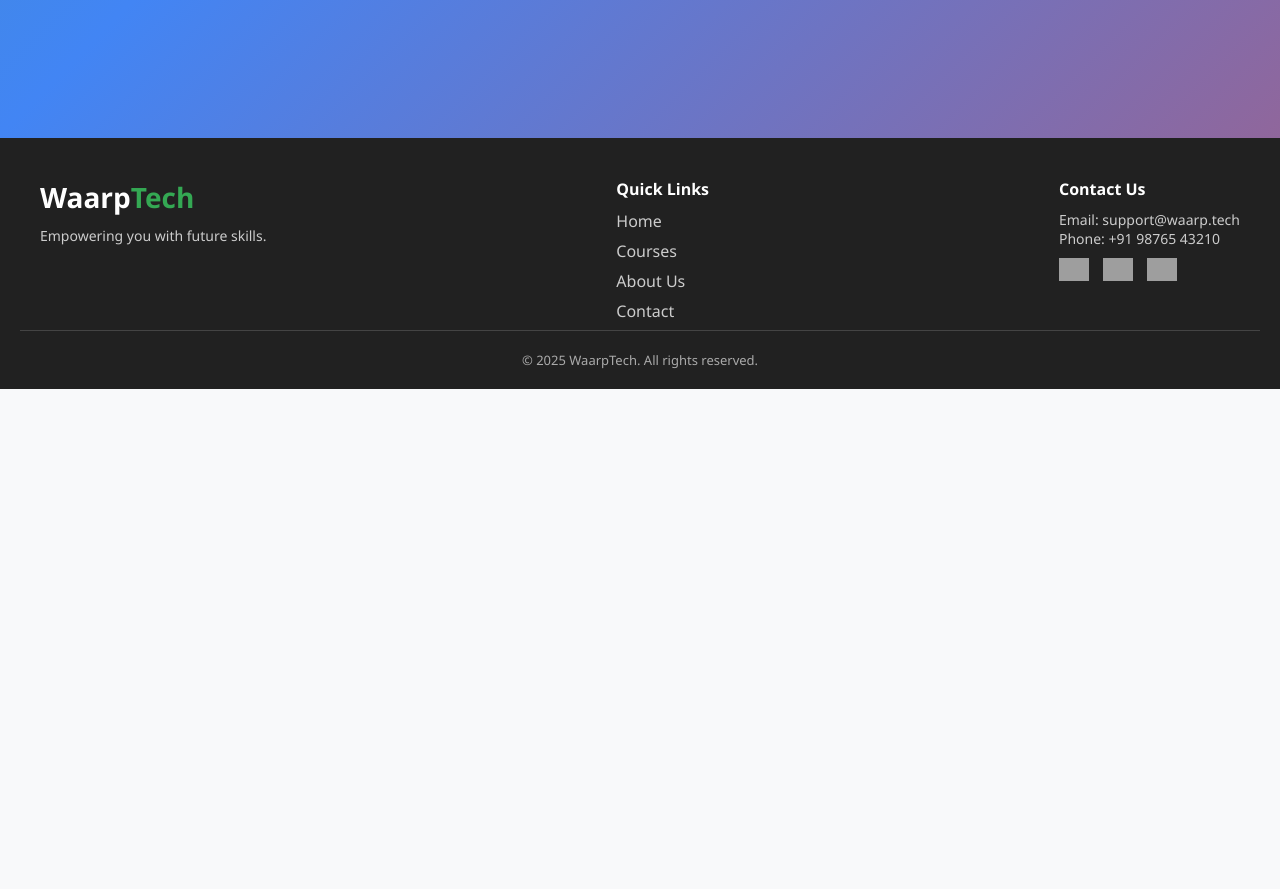
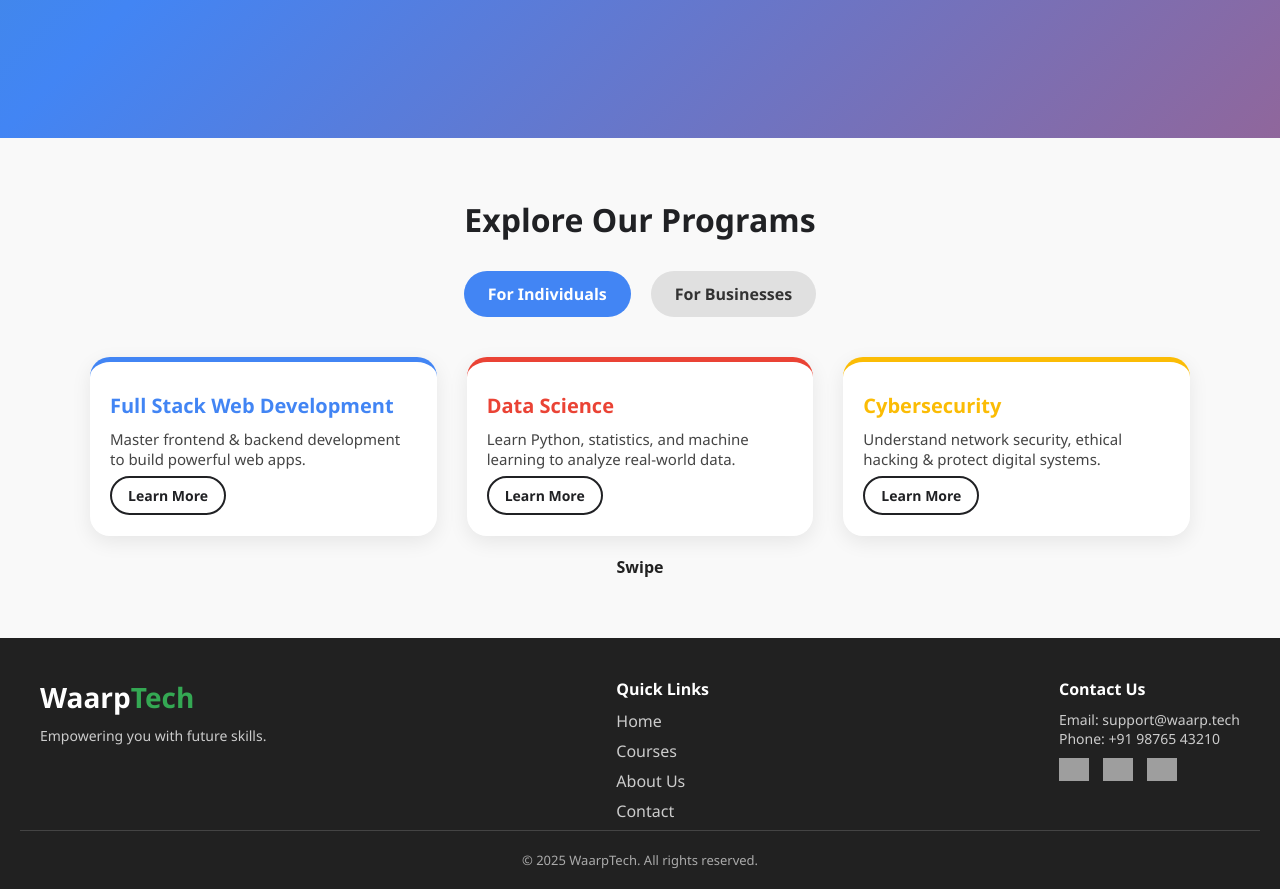
Before and after one commit to asmit1105/Waarptech, a plain HTML site: page index.html in a window 1280 px wide. Shown: the part 740-1629 px from the top of the page. Before the commit the page ends 1129 px from the top, so only its background shows below. Drawn offline with nearby package versions, Linux system fonts and the light colour scheme; grey boxes are pictures that could not be loaded.

Commit message:
Update index.html

```diff
--- a/index.html
+++ b/index.html
@@ -5,6 +5,13 @@
   <meta name="viewport" content="width=device-width, initial-scale=1.0"/>
   <title>WaarpTech - Empowering You with Future Skills</title>
   <link rel="stylesheet" href="style.css" />
+  <!-- Swiper CSS -->
+<link rel="stylesheet" href="https://cdn.jsdelivr.net/npm/swiper@11/swiper-bundle.min.css" />
+<!-- Google Font -->
+<link href="https://fonts.googleapis.com/css2?family=Poppins:wght@400;600&display=swap" rel="stylesheet">
+<link rel="icon" href="WhatsApp Image 2025-07-27 at 15.24.35_a6c467ae.jpg" type="image/x-icon" height="32" width="32" />
+
+
 </head>
 <body>
   <nav>
@@ -14,6 +21,7 @@
       <li><a href="courses.html">Courses</a></li>
       <li><a href="about.html">About Us</a></li>
       <li><a href="contact.html">Contact</a></li>
+       <li><a href="register.html">Regsiter</a></li>
     </ul>
   </nav>
 
@@ -26,6 +34,60 @@
     </div>
 
   </section>
+  <section class="course-selection">
+  <h2 class="section-title">Explore Our Programs</h2>
+  <div class="toggle-buttons">
+    <button onclick="toggleSlider('individual')" id="btn-individual" class="active">For Individuals</button>
+    <button onclick="toggleSlider('business')" id="btn-business">For Businesses</button>
+  </div>
+
+  <!-- Individual Courses Slider -->
+  <div class="swiper-container course-slider" id="slider-individual">
+    <div class="swiper-wrapper">
+      <div class="swiper-slide course-card google-blue">
+        <h3 style="color:#4285f4" >Full Stack Web Development</h3>
+
+        <p>Master frontend & backend development to build powerful web apps.</p>
+        <a href="register.html" class="learn-more">Learn More</a>
+      </div>
+      <div class="swiper-slide course-card google-red">
+        <h3 style="color:#ea4335">Data Science</h3>
+        <p>Learn Python, statistics, and machine learning to analyze real-world data.</p>
+        <a href="register.html" class="learn-more">Learn More</a>
+      </div>
+      <div class="swiper-slide course-card google-yellow">
+        <h3 style="color:#fbbc05">Cybersecurity</h3>
+        <p>Understand network security, ethical hacking & protect digital systems.</p>
+        <a href="register.html" class="learn-more">Learn More</a>
+      </div>
+    </div>
+  </div>
+
+  <!-- Business Courses Slider -->
+  <div class="swiper-container course-slider hidden" id="slider-business">
+    <div class="swiper-wrapper">
+      <div class="swiper-slide course-card google-green">
+        <h3 style="color:#34a853" >Cloud Computing with AWS</h3>
+        <p>Build cloud-based solutions with real AWS projects and tools.</p>
+        <a href="register.html" class="learn-more">Learn More</a>
+      </div>
+      <div class="swiper-slide course-card google-blue">
+        <h3 style="color:#4285f4">Data Engineering</h3>
+        <p>Design scalable data pipelines and ETL workflows with modern tech.</p>
+        <a href="register.html" class="learn-more">Learn More</a>
+      </div>
+      <div class="swiper-slide course-card google-red">
+        <h3 style="color:#ea4335">Quality Assurance</h3>
+        <p>Ensure product quality using testing tools, automation, and QA methods.</p>
+        <a href="register.html" class="learn-more">Learn More</a>
+      </div>
+    </div>
+
+  </div>
+      <h4 style="font-family: system-ui, -apple-system, BlinkMacSystemFont, 'Segoe UI', Roboto, Oxygen, Ubuntu, Cantarell, 'Open Sans', 'Helvetica Neue', sans-serif; margin-top: 20px;">Swipe</h4>
+</section>
+
+
   <footer>
   <div class="footer-container">
     <div class="footer-brand">
@@ -49,7 +111,7 @@
       <p>Phone: +91 98765 43210</p>
       <div class="footer-socials">
         <a href="#"><img src="https://img.icons8.com/color/48/facebook.png" alt="Facebook" /></a>
-        <a href="#"><img src="https://img.icons8.com/color/48/linkedin.png" alt="LinkedIn" /></a>
+        <a href="https://www.linkedin.com/company/waarp-technologies/"><img src="https://img.icons8.com/color/48/linkedin.png" alt="LinkedIn" /></a>
         <a href="#"><img src="https://img.icons8.com/color/48/instagram-new.png" alt="Instagram" /></a>
       </div>
     </div>
@@ -58,7 +120,52 @@
     <p>© 2025 WaarpTech. All rights reserved.</p>
   </div>
 </footer>
+<!-- Swiper JS -->
+<script src="https://cdn.jsdelivr.net/npm/swiper@11/swiper-bundle.min.js"></script>
 
+  <script>
+  // Initialize both Swipers
+  const swiper1 = new Swiper('#slider-individual', {
+    slidesPerView: 1,
+    spaceBetween: 30,
+    loop: true,
+    breakpoints: {
+      768: { slidesPerView: 2 },
+      1024: { slidesPerView: 3 }
+    }
+  });
+
+  const swiper2 = new Swiper('#slider-business', {
+    slidesPerView: 1,
+    spaceBetween: 30,
+    loop: true,
+    breakpoints: {
+      768: { slidesPerView: 2 },
+      1024: { slidesPerView: 3 }
+    }
+  });
+
+  // Toggle Function
+  function toggleSlider(type) {
+    const indBtn = document.getElementById("btn-individual");
+    const bizBtn = document.getElementById("btn-business");
+
+    const indSlider = document.getElementById("slider-individual");
+    const bizSlider = document.getElementById("slider-business");
+
+    if (type === "individual") {
+      indSlider.classList.remove("hidden");
+      bizSlider.classList.add("hidden");
+      indBtn.classList.add("active");
+      bizBtn.classList.remove("active");
+    } else {
+      indSlider.classList.add("hidden");
+      bizSlider.classList.remove("hidden");
+      indBtn.classList.remove("active");
+      bizBtn.classList.add("active");
+    }
+  }
+</script>
 
 </body>
 </html>
```
